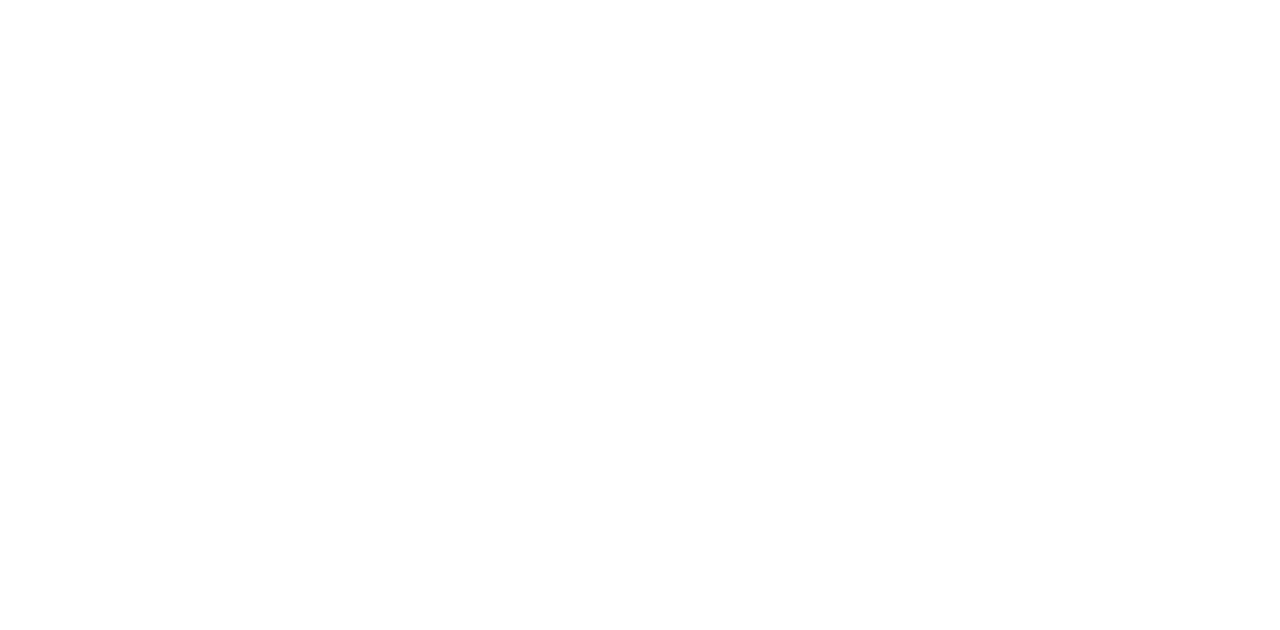
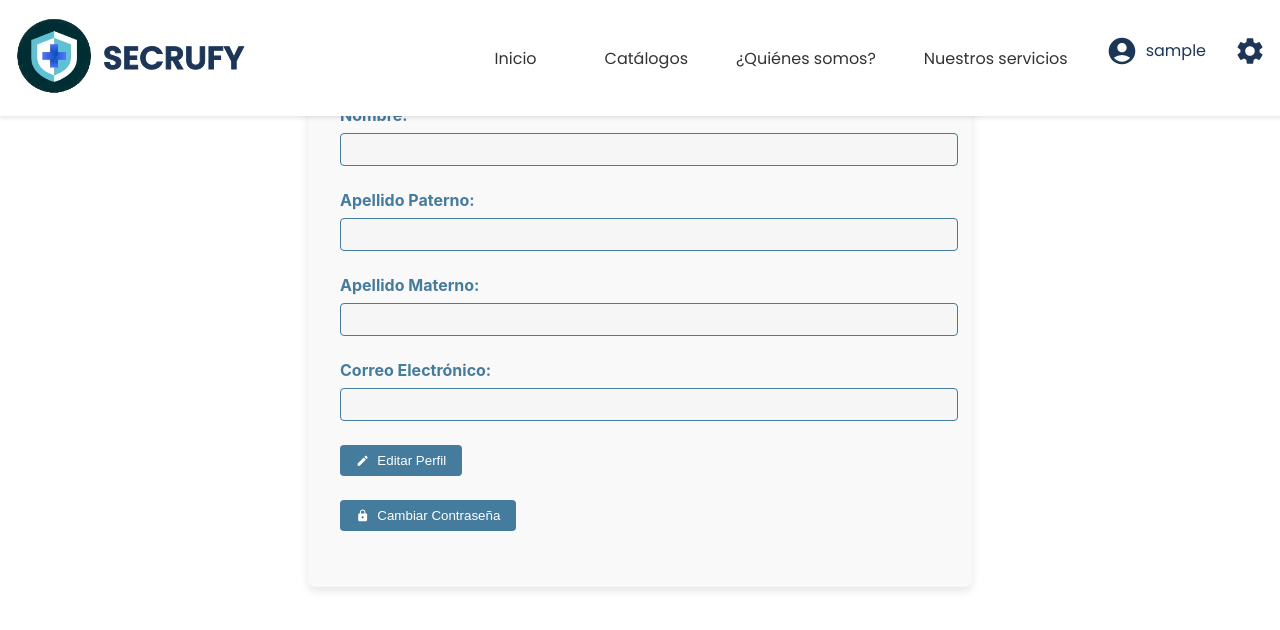
Before and after one commit to Alex22GTP/acua, a React (Create React App) app in the folder frontend/: page /perfil in a window 1280 px wide. Before the commit this address had no page. Shown: the top 630 px of the page. Built offline with nearby package versions, Linux system fonts and the light colour scheme; no server answers; sample sign-in values are in the browser's storage.

Commit message:
Editar perfil interfaz

```diff
--- a/frontend/src/App.js
+++ b/frontend/src/App.js
@@ -5,6 +5,8 @@
 import Img from './views/Img';
 import Carrucel from './views/Carrucel';
 import Login from './views/Login';
+import Perfil from './views/Perfil';
+import CambiarPass from './views/ChangePass';
 
 
 
@@ -17,6 +19,8 @@
         <Route path="/img" element={<Img />} />
         <Route path="/login" element={<Login />} />
         <Route path="/carrucel" element={<Carrucel />} />
+        <Route path="/perfil" element={<Perfil />} />
+        <Route path="/cambiarpass" element={<CambiarPass />} />
 
 
       </Routes>
--- a/frontend/src/components/Footer.js
+++ b/frontend/src/components/Footer.js
@@ -36,7 +36,7 @@
   return (
     <FooterContainer>
       <FooterText>
-        © 2023 Secrufy. Todos los derechos reservados.
+        © 2025 Secrufy. Todos los derechos reservados.
       </FooterText>
       <FooterDescription>
         Secrufy es una plataforma integral para la capacitación en primeros auxilios y
--- a/frontend/src/components/Navbar.js
+++ b/frontend/src/components/Navbar.js
@@ -1,6 +1,6 @@
 import React, { useState, useEffect } from "react";
 import styled from "styled-components";
-import { MdAccountCircle, MdSettings, MdLogout, MdHelp, MdManageAccounts, MdSecurity, MdMenu, MdClose } from "react-icons/md";
+import { MdAccountCircle, MdSettings, MdLogout, MdHelp, MdManageAccounts, MdSecurity, MdMenu, MdClose,  MdBarChart } from "react-icons/md";
 import { Link as ScrollLink } from "react-scroll";
 import { Link as RouterLink, useNavigate } from "react-router-dom";
 import { motion } from "framer-motion";
@@ -345,9 +345,18 @@
                   {userName && <UserName scrolled={scrolled}>{userName}</UserName>}
                 </IconButton>
                 <DropdownMenu isOpen={activeMenu === "user"} scrolled={scrolled}>
-                  <DropdownItem scrolled={scrolled}><MdManageAccounts /> Mi Perfil</DropdownItem>
-                  <DropdownItem scrolled={scrolled} onClick={handleLogout}><MdLogout /> Cerrar Sesión</DropdownItem>
-                </DropdownMenu>
+
+                <DropdownItem
+                scrolled={scrolled}
+                onClick={() => navigate("/perfil")} // Redirigir a la página de perfil
+              >
+                <MdManageAccounts /> Mi Perfil
+              </DropdownItem>
+
+
+              <DropdownItem scrolled={scrolled}><MdBarChart /> Ver Estadísticas</DropdownItem> {/* Nueva opción */}
+              <DropdownItem scrolled={scrolled} onClick={handleLogout}><MdLogout /> Cerrar Sesión</DropdownItem>
+            </DropdownMenu>
               </IconWrapper>
 
               <IconWrapper>
--- /dev/null
+++ b/frontend/src/components/Profile.js
@@ -0,0 +1,191 @@
+import React, { useState, useEffect } from "react";
+import { useNavigate } from "react-router-dom";
+import styled from "styled-components";
+import { MdEdit, MdLock, MdSave } from "react-icons/md";
+
+const ProfileContainer = styled.div`
+  padding: 2rem;
+  max-width: 600px;
+  margin: 0 auto;
+  background-color: #f9f9f9;
+  border-radius: 8px;
+  box-shadow: 0 4px 8px rgba(0, 0, 0, 0.1);
+`;
+
+const ProfileHeader = styled.h2`
+  color: #1d3557;
+  text-align: center;
+  margin-bottom: 1.5rem;
+`;
+
+const ProfileSection = styled.div`
+  margin-bottom: 1.5rem;
+`;
+
+const ProfileLabel = styled.label`
+  display: block;
+  font-weight: bold;
+  color: #457b9d;
+  margin-bottom: 0.5rem;
+`;
+
+const ProfileInput = styled.input`
+  width: 100%;
+  padding: 0.5rem;
+  border: 1px solid #457b9d;
+  border-radius: 4px;
+  outline: none;
+  transition: border-color 0.3s ease;
+
+  &:focus {
+    border-color: #1d3557;
+  }
+`;
+
+const ProfileButton = styled.button`
+  display: flex;
+  align-items: center;
+  gap: 0.5rem;
+  padding: 0.5rem 1rem;
+  background-color: #457b9d;
+  color: white;
+  border: none;
+  border-radius: 4px;
+  cursor: pointer;
+  transition: background-color 0.3s ease;
+
+  &:hover {
+    background-color: #1d3557;
+  }
+`;
+
+function Profile() {
+  const [userData, setUserData] = useState({
+    nombre: "",
+    apellido_paterno: "",
+    apellido_materno: "",
+    correo: "",
+  });
+  const [isEditing, setIsEditing] = useState(false);
+  const navigate = useNavigate();
+
+  // Obtener los datos del usuario desde el backend
+  useEffect(() => {
+    const fetchUserData = async () => {
+      const userId = localStorage.getItem("userId");
+      if (userId) {
+        try {
+          const response = await fetch(`http://localhost:5000/api/user/${userId}`);
+          const data = await response.json();
+          if (response.ok) {
+            setUserData(data);
+          } else {
+            console.error("Error al obtener los datos del usuario:", data.message);
+          }
+        } catch (error) {
+          console.error("Error al conectar con el servidor:", error);
+        }
+      } else {
+        navigate("/login"); // Redirigir si no hay un usuario autenticado
+      }
+    };
+
+    fetchUserData();
+  }, [navigate]);
+
+  const handleInputChange = (e) => {
+    const { name, value } = e.target;
+    setUserData({ ...userData, [name]: value });
+  };
+
+  const handleSave = async () => {
+    const userId = localStorage.getItem("userId");
+    if (userId) {
+      try {
+        const response = await fetch(`http://localhost:5000/api/user/${userId}`, {
+          method: "PUT",
+          headers: { "Content-Type": "application/json" },
+          body: JSON.stringify(userData),
+        });
+        const data = await response.json();
+        if (response.ok) {
+          console.log("Datos actualizados:", data);
+          setIsEditing(false);
+        } else {
+          console.error("Error al actualizar los datos:", data.message);
+        }
+      } catch (error) {
+        console.error("Error al conectar con el servidor:", error);
+      }
+    }
+  };
+
+  return (
+    <ProfileContainer>
+      <ProfileHeader>Mi Perfil</ProfileHeader>
+
+      <ProfileSection>
+        <ProfileLabel>Nombre:</ProfileLabel>
+        <ProfileInput
+          type="text"
+          name="nombre"
+          value={userData.nombre}
+          onChange={handleInputChange}
+          disabled={!isEditing}
+        />
+      </ProfileSection>
+
+      <ProfileSection>
+        <ProfileLabel>Apellido Paterno:</ProfileLabel>
+        <ProfileInput
+          type="text"
+          name="apellido_paterno"
+          value={userData.apellido_paterno}
+          onChange={handleInputChange}
+          disabled={!isEditing}
+        />
+      </ProfileSection>
+
+      <ProfileSection>
+        <ProfileLabel>Apellido Materno:</ProfileLabel>
+        <ProfileInput
+          type="text"
+          name="apellido_materno"
+          value={userData.apellido_materno}
+          onChange={handleInputChange}
+          disabled={!isEditing}
+        />
+      </ProfileSection>
+
+      <ProfileSection>
+        <ProfileLabel>Correo Electrónico:</ProfileLabel>
+        <ProfileInput
+          type="correo"
+          name="correo"
+          value={userData.correo}
+          onChange={handleInputChange}
+          disabled={!isEditing}
+        />
+      </ProfileSection>
+
+      <ProfileSection>
+        <ProfileButton onClick={() => setIsEditing(!isEditing)}>
+          <MdEdit /> {isEditing ? "Cancelar Edición" : "Editar Perfil"}
+        </ProfileButton>
+        {isEditing && (
+          <ProfileButton onClick={handleSave}>
+            <MdSave /> Guardar Cambios
+          </ProfileButton>
+        )}
+      </ProfileSection>
+
+      <ProfileSection>
+        <ProfileButton onClick={() => navigate("/cambiarpass")}>
+          <MdLock /> Cambiar Contraseña
+        </ProfileButton>
+      </ProfileSection>
+    </ProfileContainer>
+  );
+}
+
+export default Profile;
--- /dev/null
+++ b/frontend/src/views/ChangePass.jsx
@@ -0,0 +1,133 @@
+import React, { useState } from "react";
+import { useNavigate } from "react-router-dom";
+import styled from "styled-components";
+import { MdLock, MdSave } from "react-icons/md";
+
+const ChangePasswordContainer = styled.div`
+  padding: 2rem;
+  max-width: 600px;
+  margin: 0 auto;
+  background-color: #f9f9f9;
+  border-radius: 8px;
+  box-shadow: 0 4px 8px rgba(0, 0, 0, 0.1);
+`;
+
+const ChangePasswordHeader = styled.h2`
+  color: #1d3557;
+  text-align: center;
+  margin-bottom: 1.5rem;
+`;
+
+const ChangePasswordSection = styled.div`
+  margin-bottom: 1.5rem;
+`;
+
+const ChangePasswordLabel = styled.label`
+  display: block;
+  font-weight: bold;
+  color: #457b9d;
+  margin-bottom: 0.5rem;
+`;
+
+const ChangePasswordInput = styled.input`
+  width: 100%;
+  padding: 0.5rem;
+  border: 1px solid #457b9d;
+  border-radius: 4px;
+  outline: none;
+  transition: border-color 0.3s ease;
+
+  &:focus {
+    border-color: #1d3557;
+  }
+`;
+
+const ChangePasswordButton = styled.button`
+  display: flex;
+  align-items: center;
+  gap: 0.5rem;
+  padding: 0.5rem 1rem;
+  background-color: #457b9d;
+  color: white;
+  border: none;
+  border-radius: 4px;
+  cursor: pointer;
+  transition: background-color 0.3s ease;
+
+  &:hover {
+    background-color: #1d3557;
+  }
+`;
+
+function ChangePassword() {
+  const [currentPassword, setCurrentPassword] = useState("");
+  const [newPassword, setNewPassword] = useState("");
+  const [confirmPassword, setConfirmPassword] = useState("");
+  const navigate = useNavigate();
+
+  const handleSave = async () => {
+    if (newPassword !== confirmPassword) {
+      alert("Las contraseñas no coinciden");
+      return;
+    }
+
+    const userId = localStorage.getItem("userId");
+    if (userId) {
+      try {
+        const response = await fetch(`http://localhost:5000/api/user/${userId}/change-password`, {
+          method: "PUT",
+          headers: { "Content-Type": "application/json" },
+          body: JSON.stringify({ currentPassword, newPassword }),
+        });
+        const data = await response.json();
+        if (response.ok) {
+          alert("Contraseña cambiada exitosamente");
+          navigate("/perfil");
+        } else {
+          alert(data.message || "Error al cambiar la contraseña");
+        }
+      } catch (error) {
+        console.error("Error al conectar con el servidor:", error);
+      }
+    }
+  };
+
+  return (
+    <ChangePasswordContainer>
+      <ChangePasswordHeader>Cambiar Contraseña</ChangePasswordHeader>
+
+      <ChangePasswordSection>
+        <ChangePasswordLabel>Contraseña Actual:</ChangePasswordLabel>
+        <ChangePasswordInput
+          type="password"
+          value={currentPassword}
+          onChange={(e) => setCurrentPassword(e.target.value)}
+        />
+      </ChangePasswordSection>
+
+      <ChangePasswordSection>
+        <ChangePasswordLabel>Nueva Contraseña:</ChangePasswordLabel>
+        <ChangePasswordInput
+          type="password"
+          value={newPassword}
+          onChange={(e) => setNewPassword(e.target.value)}
+        />
+      </ChangePasswordSection>
+
+      <ChangePasswordSection>
+        <ChangePasswordLabel>Confirmar Nueva Contraseña:</ChangePasswordLabel>
+        <ChangePasswordInput
+          type="password"
+          value={confirmPassword}
+          onChange={(e) => setConfirmPassword(e.target.value)}
+        />
+      </ChangePasswordSection>
+
+      <ChangePasswordButton onClick={handleSave}>
+        <MdSave /> Guardar Cambios
+      </ChangePasswordButton>
+    </ChangePasswordContainer>
+  );
+}
+
+export default ChangePassword;
--- a/frontend/src/views/Home.jsx
+++ b/frontend/src/views/Home.jsx
@@ -10,8 +10,10 @@
   return (
     <div>
       <Navbar /> {/* Menú de navegación */}
+      <br/>
       <Intro /> {/* Sección de introducción */}
       <MostrarCatalogos id="catalogos" /> {/* Sección de catálogos */}
+      <br/><br/>
       <QuienesSomos /> {/* Sección "¿Quiénes somos?" */}
       <NuestrosServicios /> {/* Sección "Nuestros servicios" */}
       <Footer /> {/* Pie de página */}
--- /dev/null
+++ b/frontend/src/views/Perfil.jsx
@@ -0,0 +1,15 @@
+import React from 'react';
+import Navbar from '../components/Navbar';
+import Perfil from '../components/Profile';
+
+const Home = () => {
+  return (
+    <div>
+      <Navbar /> {/* Menú de navegación */}
+      <Perfil /> {/* Menú de navegación */}
+
+    </div>
+  );
+};
+
+export default Home;
```
Also changed, not shown: 1 other file (tests, documents, lock files or other folders).
